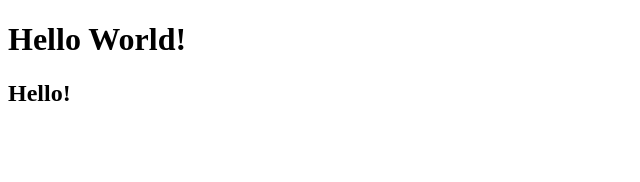
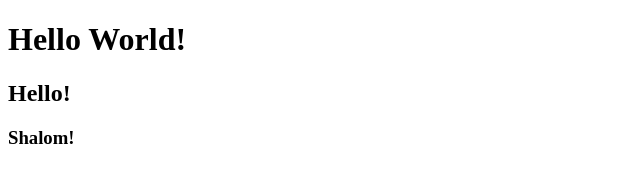
Before and after one commit to jurkins666/project, a plain HTML site: page index.html in a window 1280 px wide. Shown: the full height of the page, 0-640 px from the left. Drawn offline with Linux system fonts and the light colour scheme.

Commit message:
Added header H3
Added H3 header to test pull request.

```diff
--- a/index.html
+++ b/index.html
@@ -9,5 +9,6 @@
 <body>
     <h1>Hello World!</h1>
     <h2>Hello!</h2>
+    <h3>Shalom!</h3>
 </body>
 </html>
```
